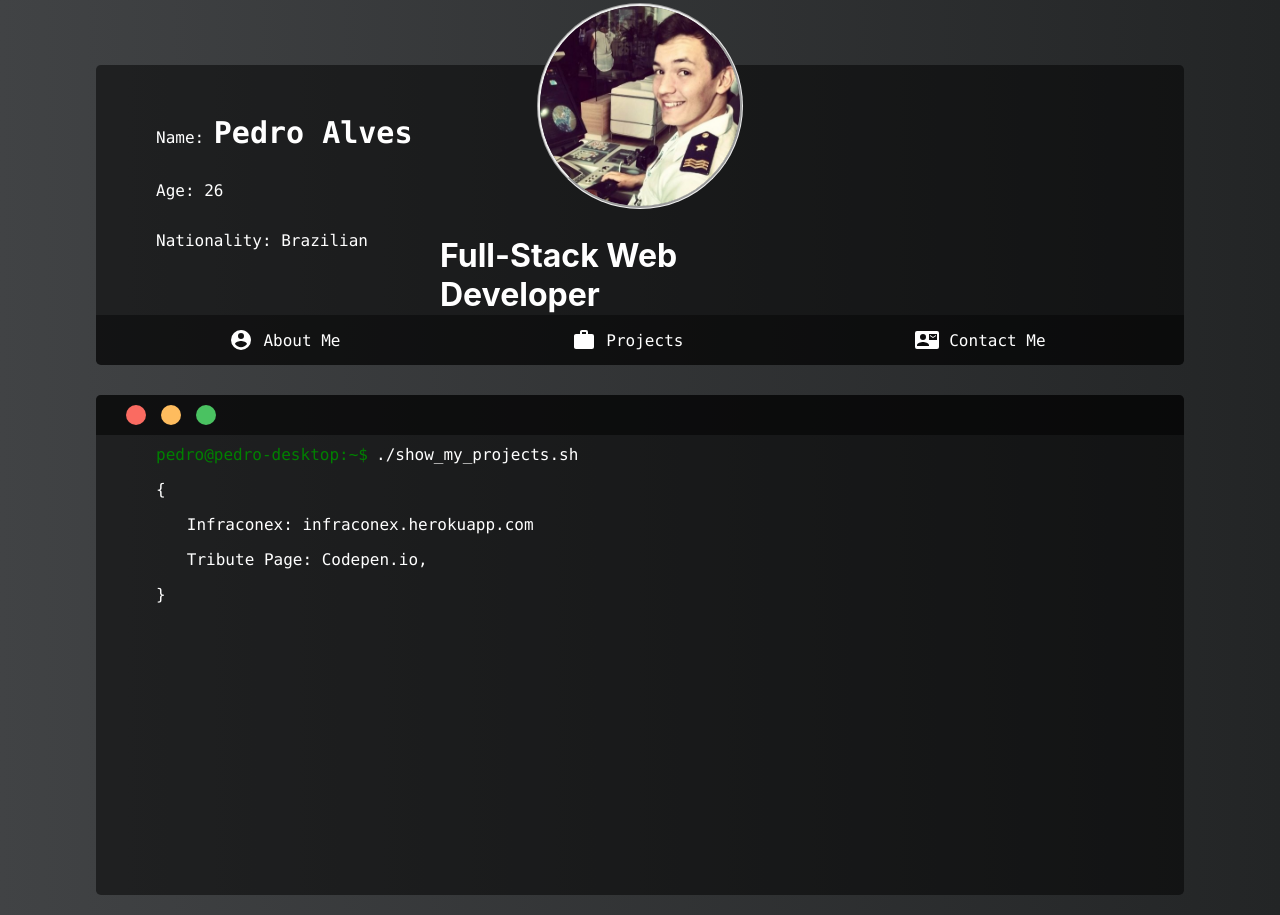
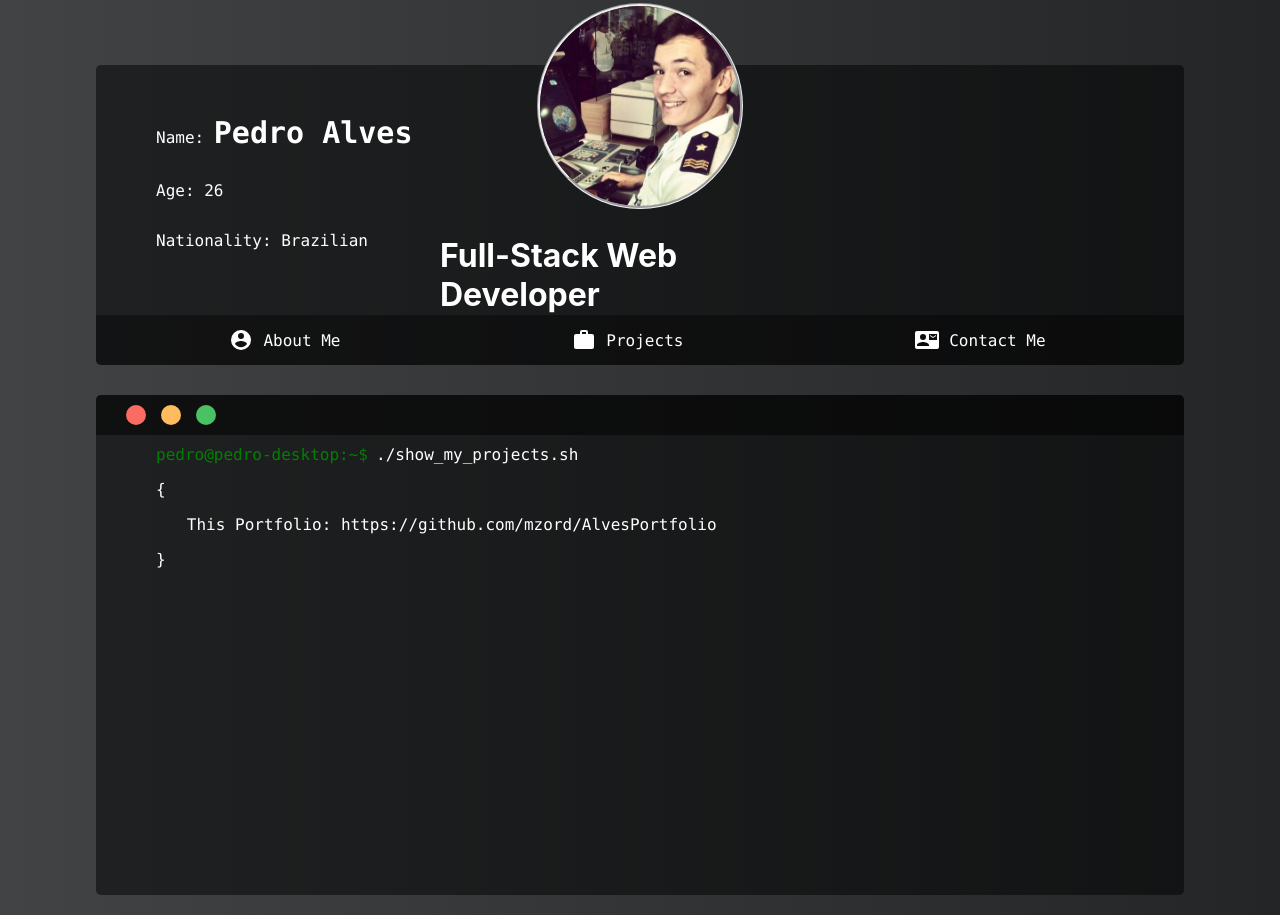
Before and after one commit to mzord/AlvesPortfolio, a React (Create React App) app: page /projects in a window 1280 px wide. Built offline with nearby package versions, Linux system fonts and the light colour scheme.

Commit message:
Removed duplicated certifications and remove CodePen projects (Sounds noob, bruh). Gonna get my API repository ready to share.

```diff
--- a/src/component/AboutMe.js
+++ b/src/component/AboutMe.js
@@ -103,9 +103,6 @@
                     <p className="suboject">
                         {"Responsive Web Design: FreeCodeCamp.org,"}
                     </p>
-                    <p className="suboject">
-                        {"Responsive Web Design: FreeCodeCamp.org,"}
-                    </p>
                     <p className="suboject-close">{"}"}</p>
                     <p className="close">{"}"}</p>
                 </Typist>
--- a/src/component/Body.scss
+++ b/src/component/Body.scss
@@ -4,6 +4,11 @@
     fill: #ffffff;
     width: 100%;
     height: 100%;
+    cursor: pointer;
+}
+
+a:hover {
+  color: rgba(255, 255, 255, 0.5)
 }
 
 div {
--- a/src/component/Projects.js
+++ b/src/component/Projects.js
@@ -28,11 +28,7 @@
                 <p className="open">{"{"}</p>
 
                 <p className="object">
-                    {"Infraconex: infraconex.herokuapp.com"}
-                </p>
-
-                <p className="object">
-                    {"Tribute Page: Codepen.io,"}
+                    This Portfolio: <a href="https://github.com/mzord/AlvesPortfolio" rel="noopener noreferrer" target="_blank">https://github.com/mzord/AlvesPortfolio</a>
                 </p>
 
                 <p className="close">
```
